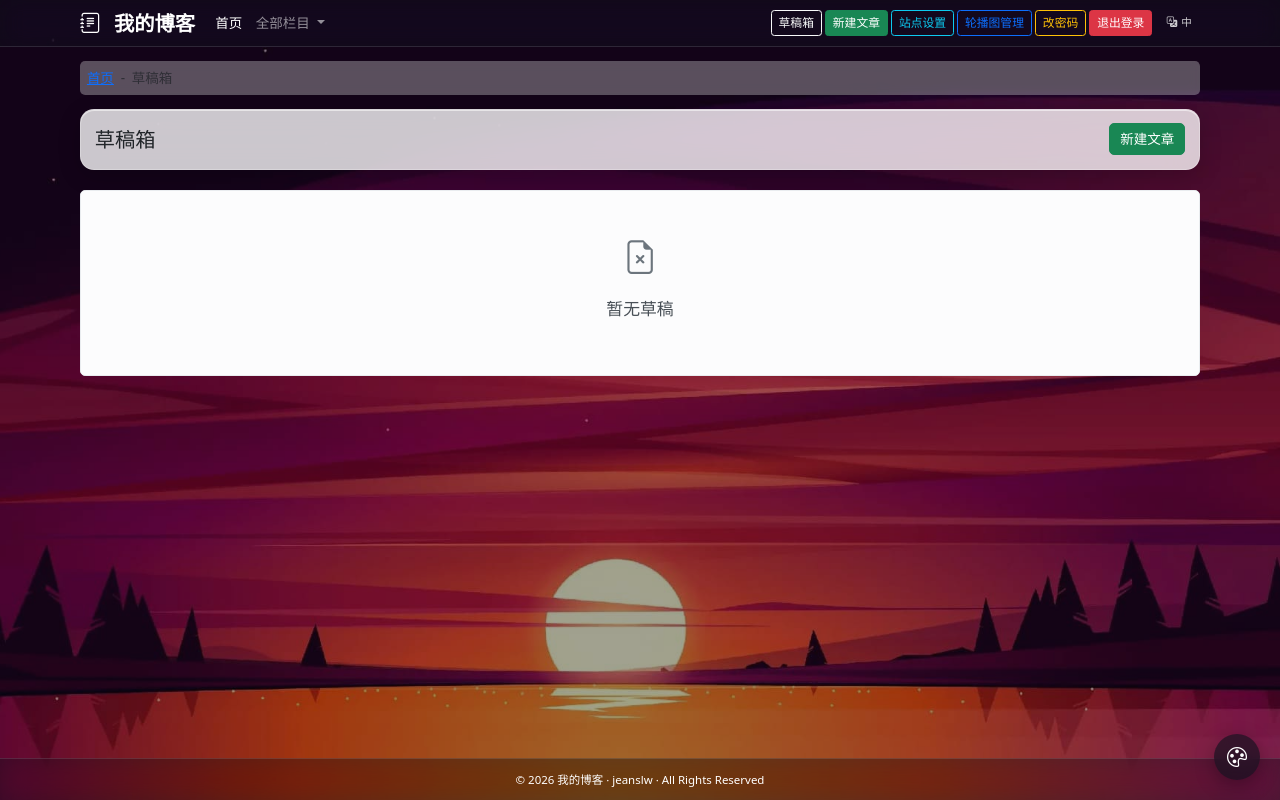
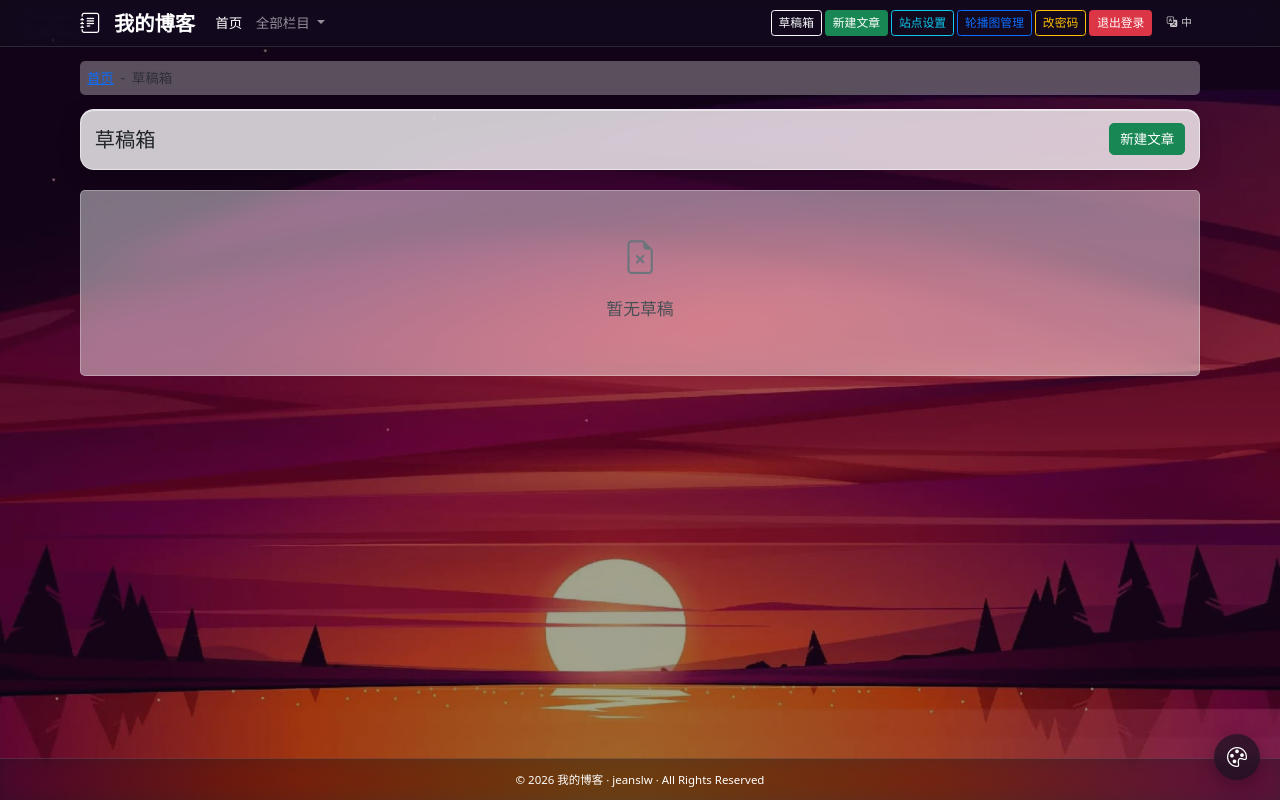
Before and after one commit to jeanslw/MicroBlog, a Flask app: page /drafts in a window 1280 px wide. Run offline with Flask 3, Linux system fonts and the light colour scheme; the visitor is signed in with stand-in values (Sample User, id 1); data comes from the database, SQL or seed files in the repository; data that the repository does not hold is empty; some libraries are stand-ins or nearby versions.

Commit message:
fix: force .card glass via background-color + per-property !important
Previously .card used background: rgba(...) shorthand; that can be
overridden by higher-specificity selectors that set background-color
directly (bootstrap .card-body sub-rules, inline style precedence
edge cases). Symptoms: middle-area cards stayed pure white instead
of becoming translucent glass.

Use explicit background-color and apply !important on every glass
property. Also covers .alert.alert-light and table tbody, so the
'暂无草稿'/'暂无轮播广告' empty state is glass too.

Bump theme.css to ?v=20260901b to bypass any still-cached previous
release.

```diff
--- a/static/css/themes.css
+++ b/static/css/themes.css
@@ -110,32 +110,45 @@ footer {
     backdrop-filter: blur(10px);
     -webkit-backdrop-filter: blur(10px);
 }
-/* 所有卡片/面板/表格统一半透明玻璃 */
+/* 所有卡片/面板/表格统一半透明玻璃 —— 用 background-color 显式声明而非 background shorthand，
+   并把每个属性都加 !important，避免被更高优先级选择器（含 inline <style>）覆盖。 */
 .card,
-.sidebar-box {
-    background: rgba(255, 255, 255, 0.45) !important;
-    backdrop-filter: blur(12px) saturate(1.3);
-    -webkit-backdrop-filter: blur(12px) saturate(1.3);
-    border: 1px solid rgba(255, 255, 255, 0.25);
-    box-shadow: 0 8px 32px rgba(0, 0, 0, 0.12);
+.sidebar-box,
+.blog-card {
+    background-color: rgba(255, 255, 255, 0.45) !important;
+    background-image: none !important;
+    backdrop-filter: blur(12px) saturate(1.3) !important;
+    -webkit-backdrop-filter: blur(12px) saturate(1.3) !important;
+    border: 1px solid rgba(255, 255, 255, 0.25) !important;
+    box-shadow: 0 8px 32px rgba(0, 0, 0, 0.12) !important;
 }
 /* 管理页页头胶囊：浅色高对比玻璃，与正文深色玻璃卡片分层。
    解决 .card(45%白) 在深背景下看不出卡片轮廓的问题。 */
 .page-header-card {
-    background: rgba(255, 255, 255, 0.78) !important;
-    backdrop-filter: blur(16px) saturate(1.4);
-    -webkit-backdrop-filter: blur(16px) saturate(1.4);
+    background-color: rgba(255, 255, 255, 0.78) !important;
+    background-image: none !important;
+    backdrop-filter: blur(16px) saturate(1.4) !important;
+    -webkit-backdrop-filter: blur(16px) saturate(1.4) !important;
     border: 1px solid rgba(255, 255, 255, 0.55) !important;
     box-shadow: 0 6px 22px rgba(0, 0, 0, 0.18),
                 inset 0 1px 0 rgba(255, 255, 255, 0.55) !important;
 }
-.blog-card { border-color: rgba(255, 255, 255, 0.25) !important; }
 .table {
-    background: rgba(255, 255, 255, 0.45);
+    background-color: rgba(255, 255, 255, 0.45) !important;
+    background-image: none !important;
     backdrop-filter: blur(12px) saturate(1.3);
     -webkit-backdrop-filter: blur(12px) saturate(1.3);
     border-radius: 8px;
     overflow: hidden;
+}
+/* alert-light 占位（"暂无草稿""暂无轮播广告"等）也走玻璃 */
+.alert.alert-light {
+    background-color: rgba(255, 255, 255, 0.45) !important;
+    background-image: none !important;
+    border-color: rgba(255, 255, 255, 0.30) !important;
+    color: #495057 !important;
+    backdrop-filter: blur(12px) saturate(1.3);
+    -webkit-backdrop-filter: blur(12px) saturate(1.3);
 }
 /* 浅灰块（评论回复、表单背景等）也半透明 */
 .bg-light {
--- a/templates/base.html
+++ b/templates/base.html
@@ -8,7 +8,7 @@
     <link href="{{ url_for('static', filename='lib/bootstrap.min.css') }}" rel="stylesheet">
     <link rel="stylesheet" href="{{ url_for('static', filename='lib/bootstrap-icons.css') }}">
     <link href="{{ url_for('static', filename='lib/prism-tomorrow.min.css') }}" rel="stylesheet">
-    <link href="{{ url_for('static', filename='css/themes.css') }}?v=20260901" rel="stylesheet">
+    <link href="{{ url_for('static', filename='css/themes.css') }}?v=20260901b" rel="stylesheet">
     <style>
         body { background:transparent; min-height:100vh; display:flex; flex-direction:column; margin:0; }
         main { flex:1; padding:8px 0; }
```
